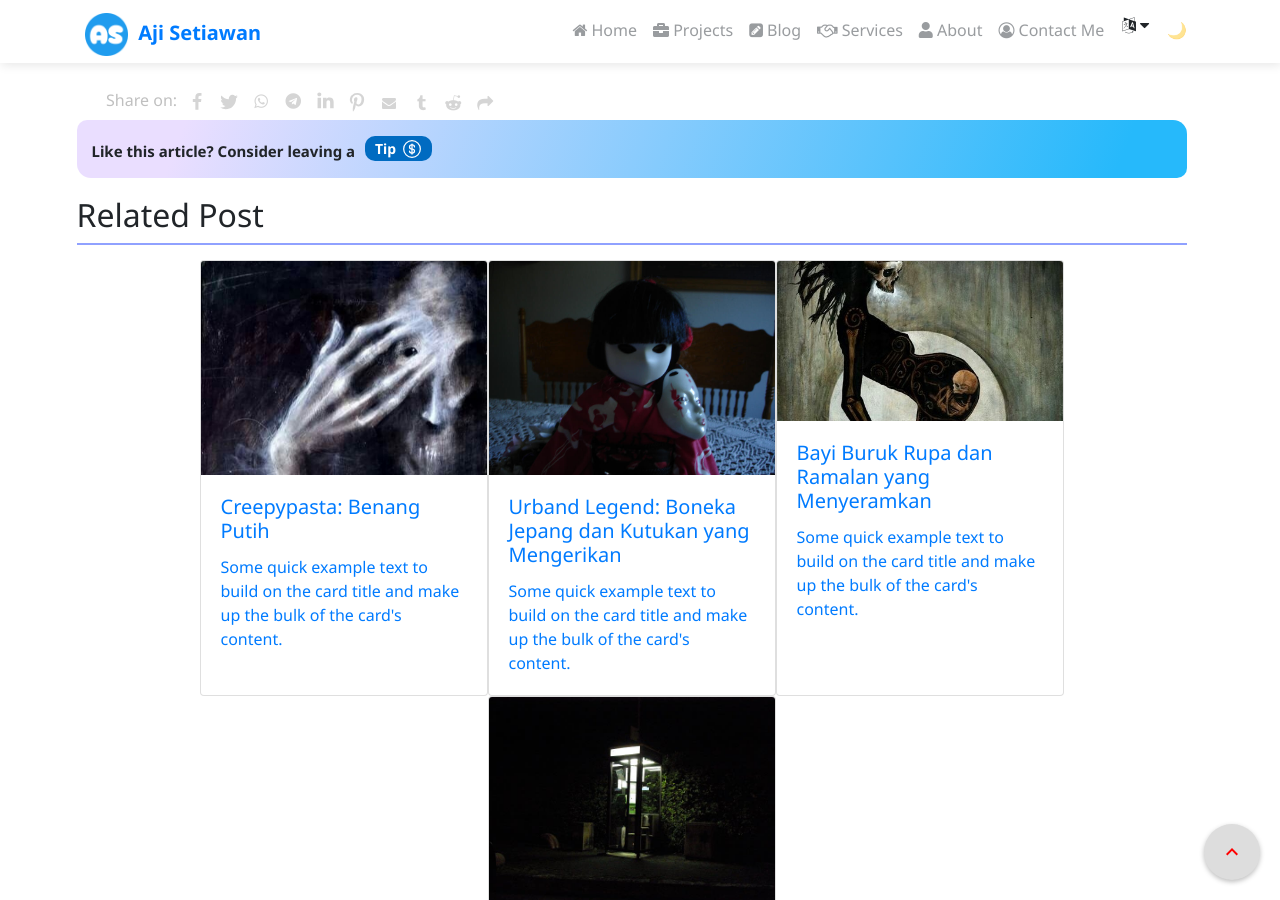
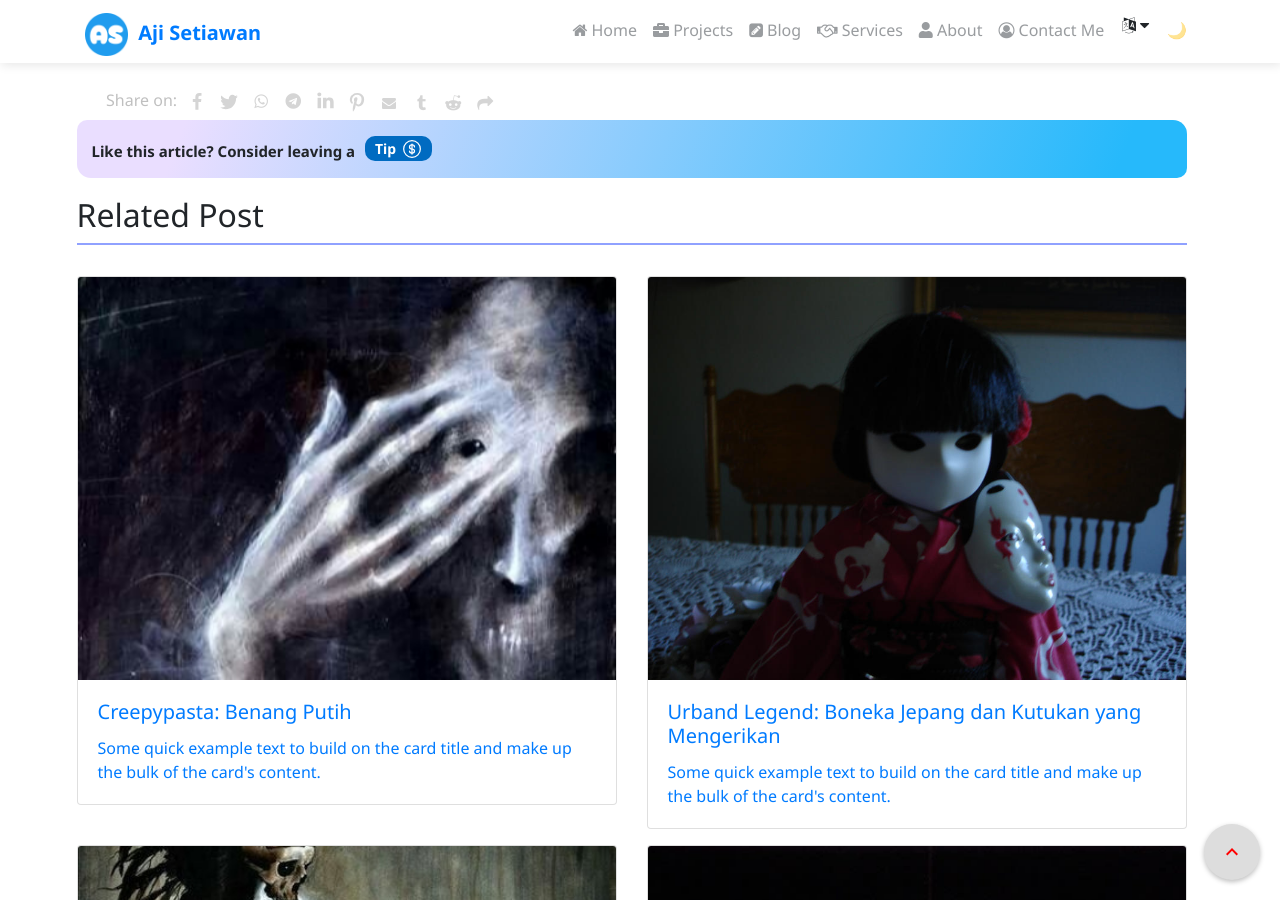
Before and after one commit to ajisetiawan716/ajisetiawan716.github.io, a Jekyll site: the page built from _posts/2024-05-09-creepypasta-watch-your-step.md, in a window 1280 px wide and 900 px high, scrolled down 2652 px. Built offline with Jekyll 4.4.1, drawn with Linux system fonts in a browser that asks for light colours; nearby versions of some CDN libraries; comment, search, counter and statistics services are not loaded; a style sheet for code colours, icons or effects is not loaded; grey boxes are pictures that could not be loaded.

Commit message:
Update related-post.html

```diff
--- a/_includes/blog/related-post.html
+++ b/_includes/blog/related-post.html
@@ -14,8 +14,10 @@
   {% if sameTagCount >= minCommonTags %}
     {% assign relatedPostsFound = true %}
     {% capture relatedPost %}
-<div class="card" style="width: 18rem;">
-<a href="{{ site.baseurl }}{{ post.url }}">
+<!-- insert theme here -->
+<div class="col-md-6">
+    <div class="card mb-3">
+      <a href="{{ site.baseurl }}{{ post.url }}">
   {% if post.image or post.external-image %}
     {% include blog/related-post-image.html external-image=post.external-image image=post.image alt=post.image-alt %}
   {% endif %}
@@ -23,8 +25,10 @@
     <h5 class="card-title">{{ post.title }}</h5>
     <p class="card-text">Some quick example text to build on the card title and make up the bulk of the card's content.</p>
   </div>
-</a>
-</div>
+  </a>
+        </div>
+      </div>
+<!-- end of theme here -->
     {% endcapture %}
     {% assign relatedPosts = relatedPosts | append: relatedPost %}
     {% assign maxRelatedCounter = maxRelatedCounter | plus: 1 %}
@@ -37,6 +41,8 @@
 {% if relatedPostsFound %}
   <h2>Related Post</h2>
   <div class="rect">
+      <div class="row mt-3">
     {{ relatedPosts }}
+      </div>
   </div>
 {% endif %}
```
